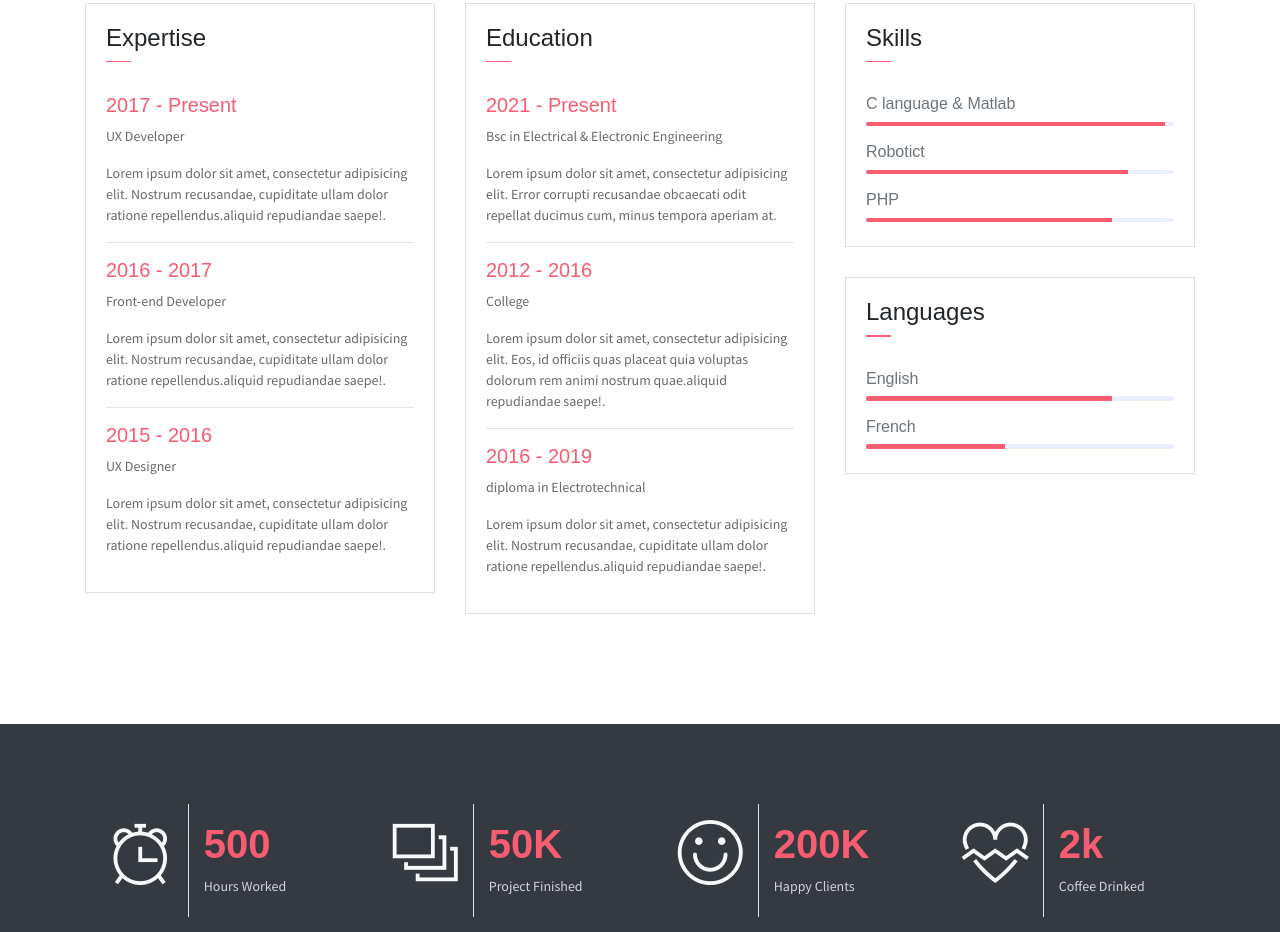
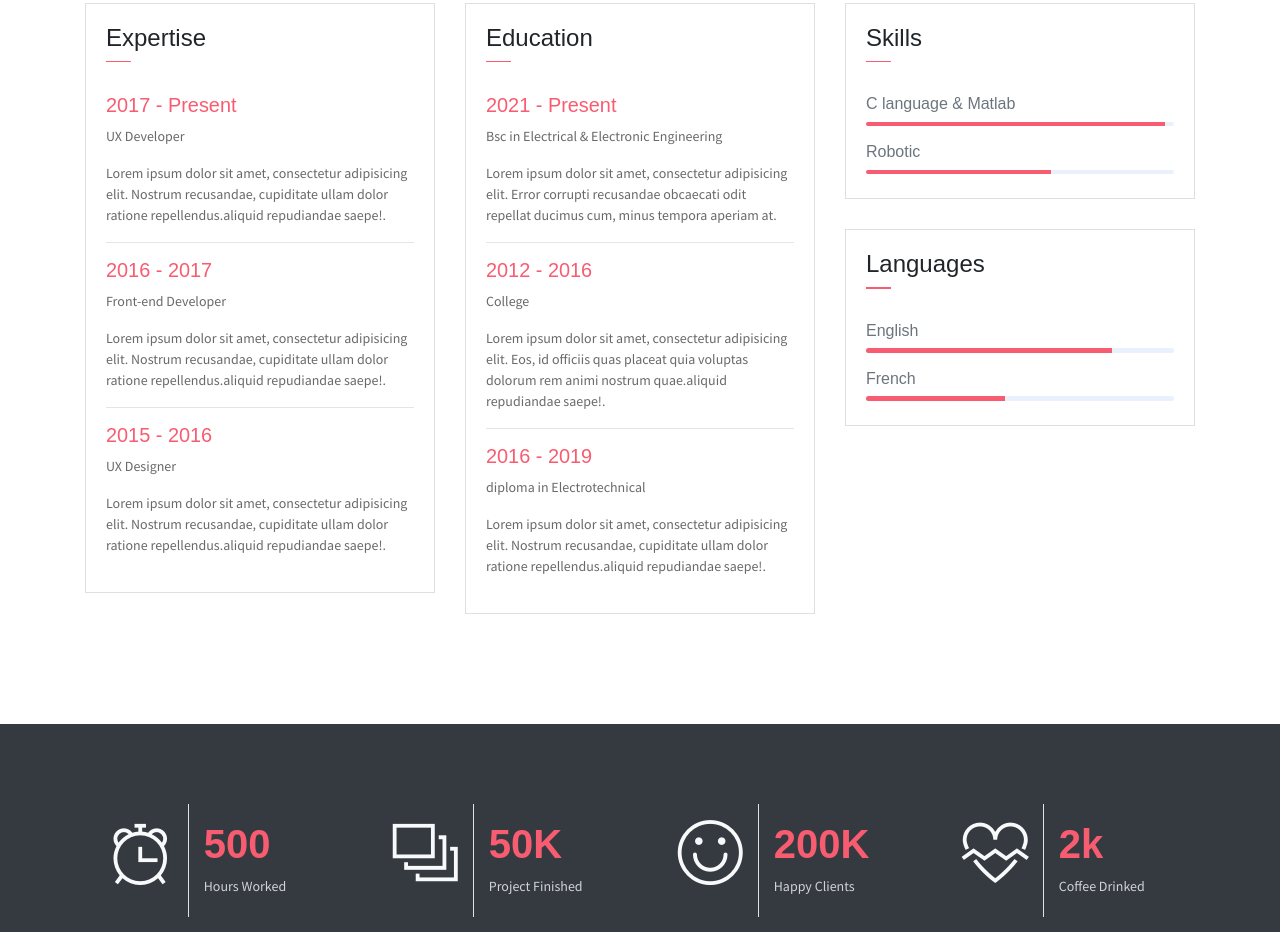
Before and after one commit to Muhsine562/muhsine562.github.io, a plain HTML site: page index.html in a window 1280 px wide. Shown: the part 1336-2268 px from the top of the page. Drawn offline with Linux system fonts and the light colour scheme; some packages are replaced by stand-ins of ours.

Commit message:
Updated robotic in index.html
Signed-off-by: Muhsine <105424030+Muhsine562@users.noreply.github.com>

```diff
--- a/index.html
+++ b/index.html
@@ -250,14 +250,11 @@
 								<div class="progress mb-3">
 									<div class="progress-bar bg-danger" role="progressbar" style="width: 97%" aria-valuenow="25" aria-valuemin="0" aria-valuemax="100"></div>
 								</div>
-								<h6>Robotict</h6>
+								<h6>Robotic</h6>
 								<div class="progress mb-3">
-									<div class="progress-bar bg-danger" role="progressbar" style="width: 85%" aria-valuenow="25" aria-valuemin="0" aria-valuemax="100"></div>
+									<div class="progress-bar bg-danger" role="progressbar" style="width: 60%" aria-valuenow="25" aria-valuemin="0" aria-valuemax="100"></div>
 								</div>
-								<h6>PHP</h6>
-								<div class="progress mb-3">
-									<div class="progress-bar bg-danger" role="progressbar" style="width: 80%" aria-valuenow="50" aria-valuemin="0" aria-valuemax="100"></div>
-								</div>
+
 
 
 							</div>
```
